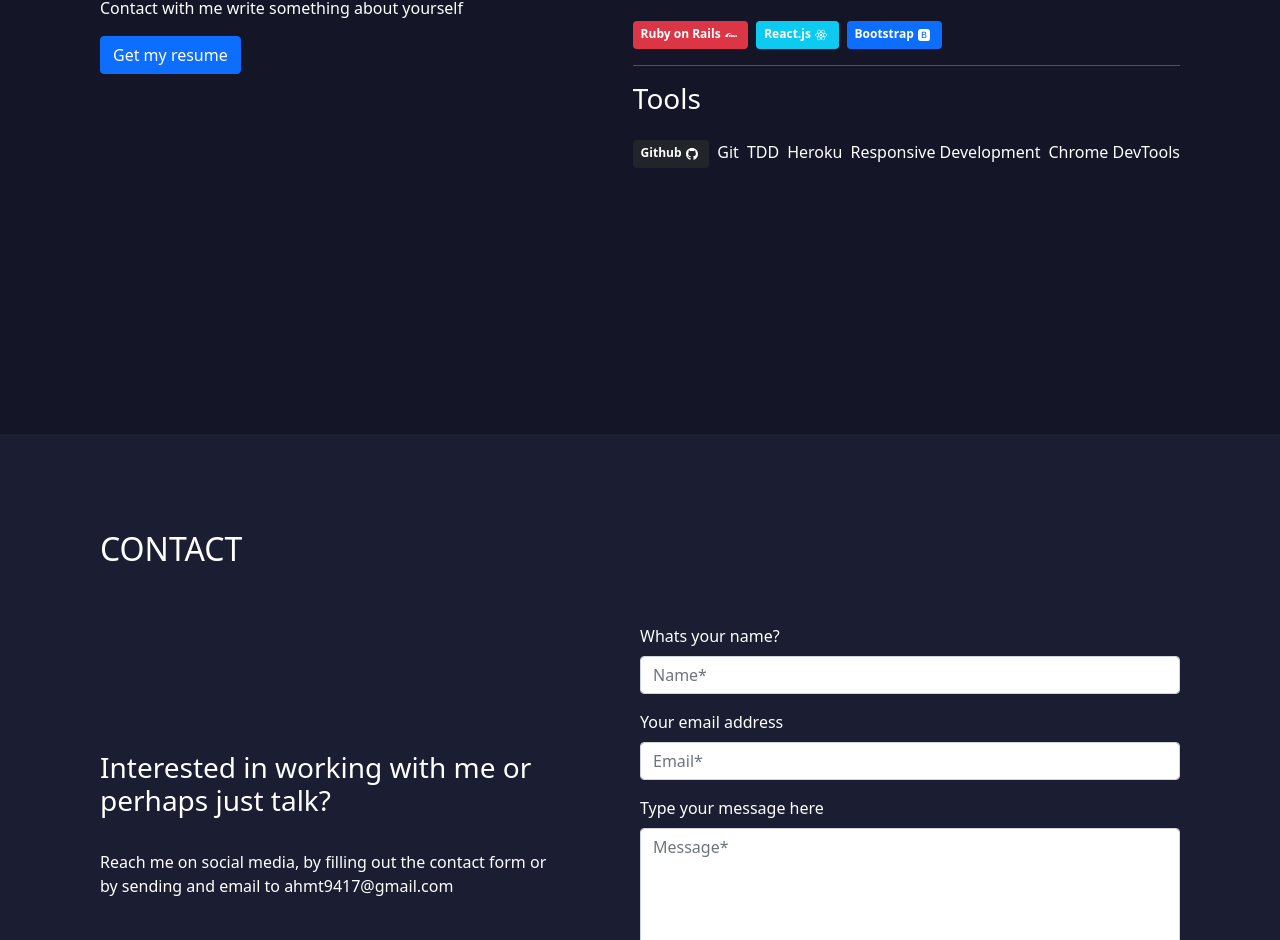
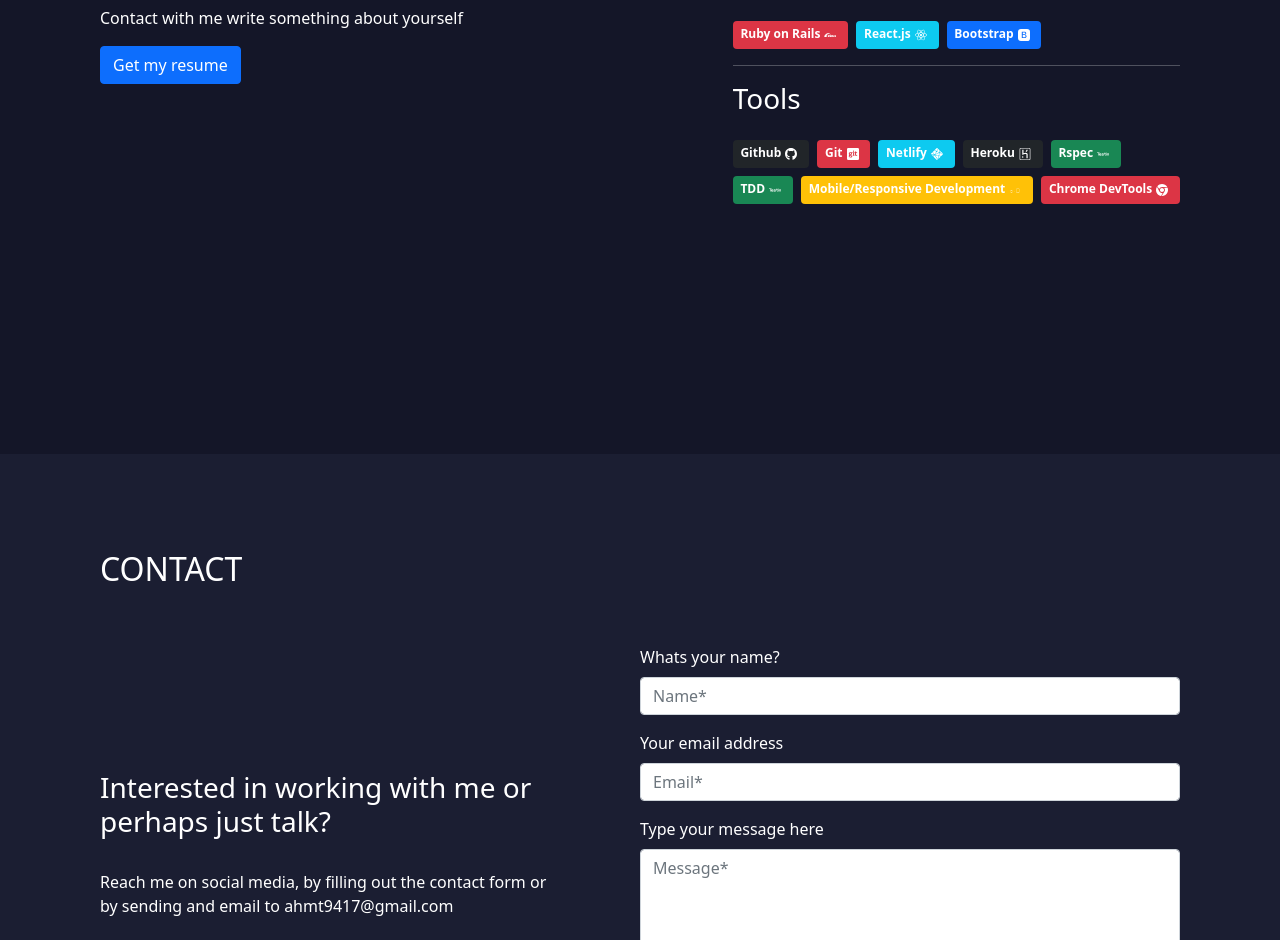
Before and after one commit to ahmetbozaci/portfolio, a React (Create React App) app: page / in a window 1280 px wide. Shown: the part 2096-3036 px from the top of the page. Built offline with nearby package versions, Linux system fonts and the light colour scheme.

Commit message:
Update skills part

```diff
--- a/src/components/Skills.js
+++ b/src/components/Skills.js
@@ -1,10 +1,13 @@
 import {
   FaHtml5, FaCss3Alt, FaReact, FaGithub,
+  FaGitSquare, FaChrome,
 } from 'react-icons/fa';
 import { IoLogoJavascript } from 'react-icons/io';
 import { BsFillBootstrapFill } from 'react-icons/bs';
-import { SiRubyonrails } from 'react-icons/si';
-import { DiRuby } from 'react-icons/di';
+import {
+  SiRubyonrails, SiNetlify, SiHeroku, SiTestin,
+} from 'react-icons/si';
+import { DiRuby, DiResponsive } from 'react-icons/di';
 import { Badge } from 'react-bootstrap';
 
 const Skills = () => (
@@ -51,17 +54,42 @@ const Skills = () => (
     <hr />
     <div className="">
       <h3 className="pb-3">Tools</h3>
-      <ul className="d-flex list-unstyled gap-2">
+      <div className="d-flex list-unstyled gap-2 pb-2">
         <Badge bg="dark">
           Github
           <FaGithub size={20} className="px-1" />
         </Badge>
-        <li>Git</li>
-        <li>TDD</li>
-        <li>Heroku</li>
-        <li>Responsive Development</li>
-        <li>Chrome DevTools</li>
-      </ul>
+        <Badge bg="danger">
+          Git
+          <FaGitSquare size={20} className="px-1" />
+        </Badge>
+        <Badge bg="info">
+          Netlify
+          <SiNetlify size={20} className="px-1" />
+        </Badge>
+        <Badge bg="dark">
+          Heroku
+          <SiHeroku size={20} className="px-1" />
+        </Badge>
+        <Badge bg="success">
+          Rspec
+          <SiTestin size={20} className="px-1" />
+        </Badge>
+      </div>
+      <div className="d-flex list-unstyled gap-2">
+        <Badge bg="success">
+          TDD
+          <SiTestin size={20} className="px-1" />
+        </Badge>
+        <Badge bg="warning">
+          Mobile/Responsive Development
+          <DiResponsive size={20} className="px-1" />
+        </Badge>
+        <Badge bg="danger">
+          Chrome DevTools
+          <FaChrome size={20} className="px-1" />
+        </Badge>
+      </div>
     </div>
   </div>
 );
```
